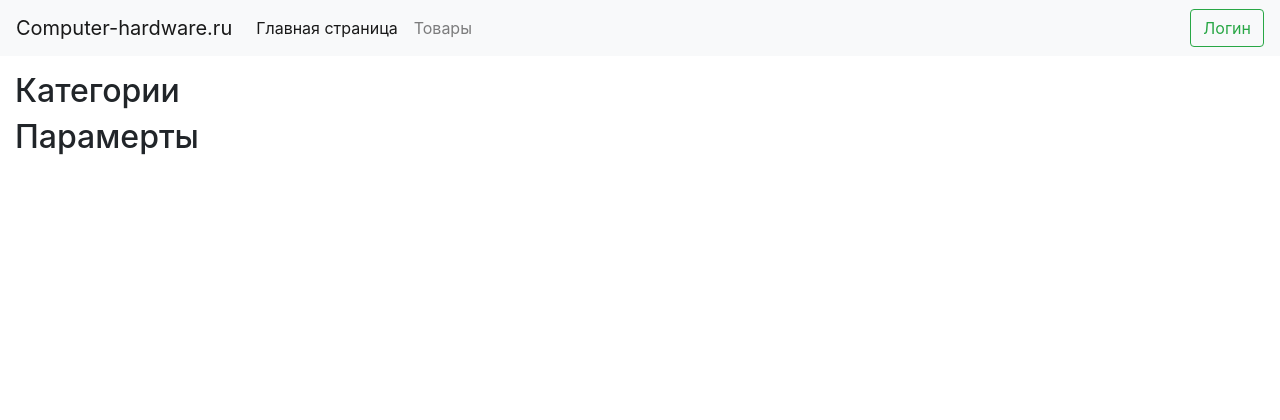
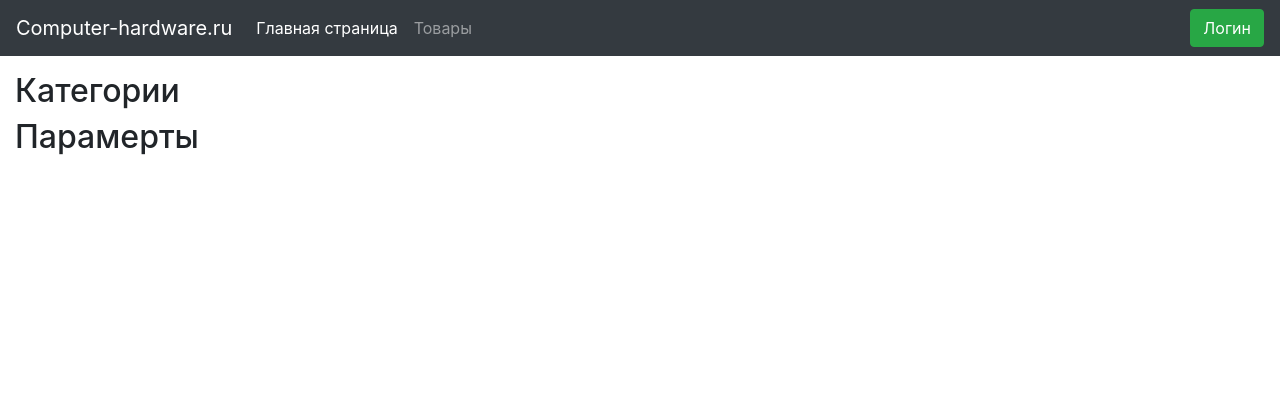
Before and after one commit to REDxEYE/Temp_repo, a Django app: page /shop/listing/ in a window 1280 px wide. Shown: the top 420 px of the page. Run offline with Django 3.2, Linux system fonts and the light colour scheme; data that the repository does not hold is empty; some libraries are stand-ins or nearby versions.

Commit message:
Made accent color dark

```diff
--- a/templates/base.html
+++ b/templates/base.html
@@ -15,7 +15,7 @@
 </head>
 <body style="height: 100%;
   overflow: hidden;">
-<nav class="navbar navbar-expand-lg navbar-light bg-light">
+<nav class="navbar navbar-expand-lg navbar-dark bg-dark">
     <a class="navbar-brand" href="#">Computer-hardware.ru</a>
     <button class="navbar-toggler" type="button" data-toggle="collapse" data-target="#navbarSupportedContent"
             aria-controls="navbarSupportedContent" aria-expanded="false" aria-label="Toggle navigation">
@@ -41,7 +41,7 @@
 
     </div>
     {% if user.is_authenticated %}
-        <div class="dropdown open">
+        <div class="dropdown open" style="margin-right: 0.5em">
             <button class="btn btn-secondary dropdown-toggle"
                     type="button" id="dropdownMenu3" data-toggle="dropdown"
                     aria-haspopup="true" aria-expanded="false">
@@ -63,13 +63,13 @@
                 {% endif %}
             </div>
         </div>
-        <a class="btn btn-outline-success" href="{% url 'logout_shortcut' %}">Выйти</a>
+        <a class="btn btn-success" href="{% url 'logout_shortcut' %}">Выйти</a>
     {% else %}
-        <a class="btn btn-outline-success" href="{% url 'login' %}">Логин</a>
+        <a class="btn btn-success" href="{% url 'login' %}">Логин</a>
     {% endif %}
 </nav>
 
-<div class="container-fluid py-3" style="max-height: calc(100% - 120px);
+<div class="container-fluid py-3 " style="max-height: calc(100% - 120px);
     overflow-y: auto;position: absolute">
     {% block content %}
     {% endblock %}
```
